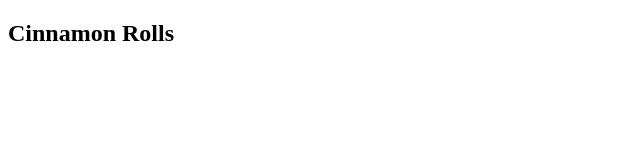
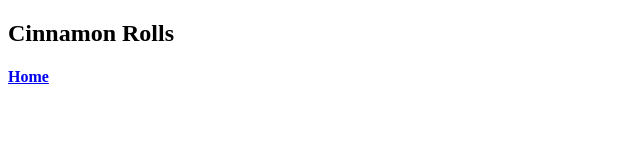
Before and after one commit to pranayam06/odin-recipes, a plain HTML site: page recipes/cinnamonroll.html in a window 1280 px wide. Shown: the full height of the page, 0-640 px from the left. Drawn offline with Linux system fonts and the light colour scheme.

Commit message:
new links and home pages

```diff
--- a/recipes/cinnamonroll.html
+++ b/recipes/cinnamonroll.html
@@ -7,5 +7,9 @@
 </head>
 <body>
     <h2>Cinnamon Rolls</h2>
+
+    <h4>
+        <a href="../index.html">Home</a>
+    </h4>
 </body>
 </html>
```
Also changed, not shown: recipes/macncheese.html (+4 -0 lines).
